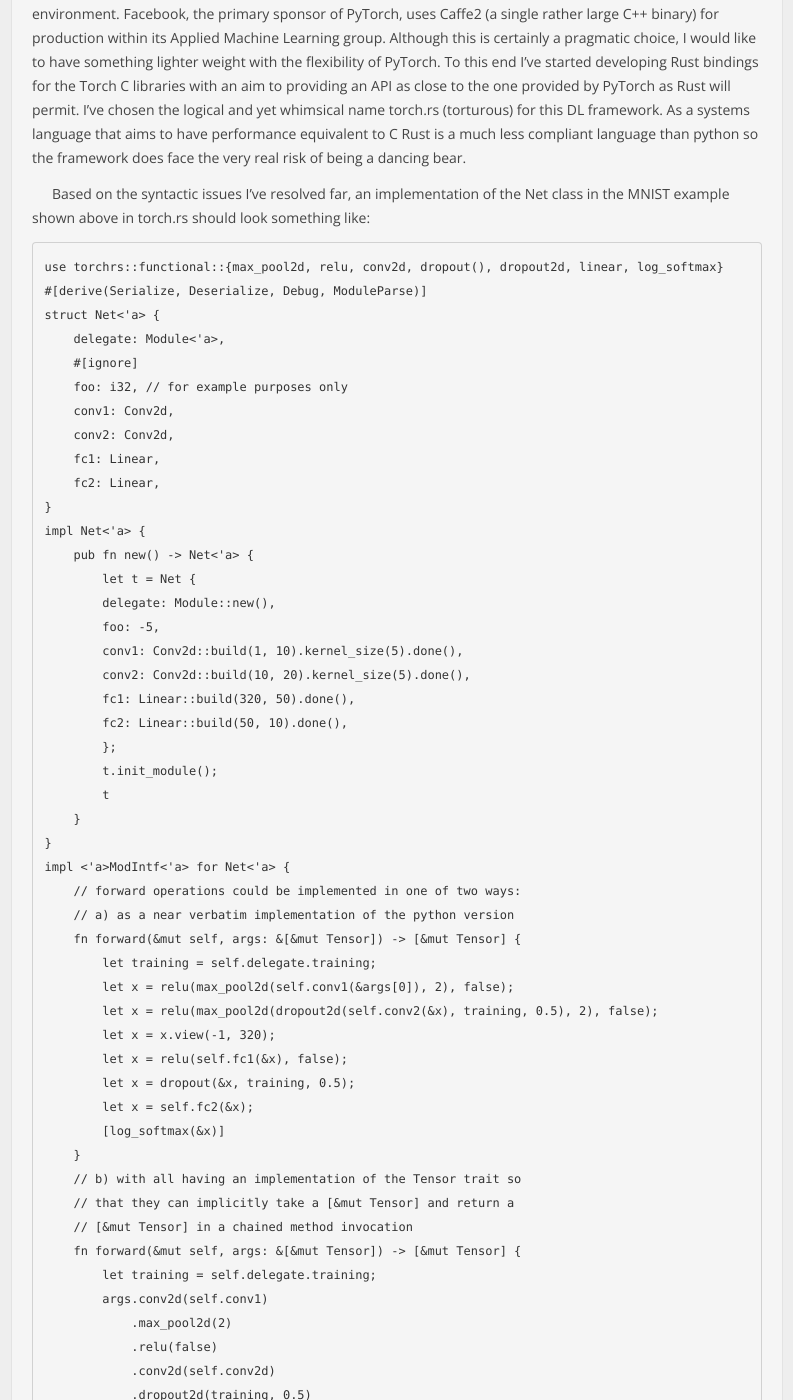
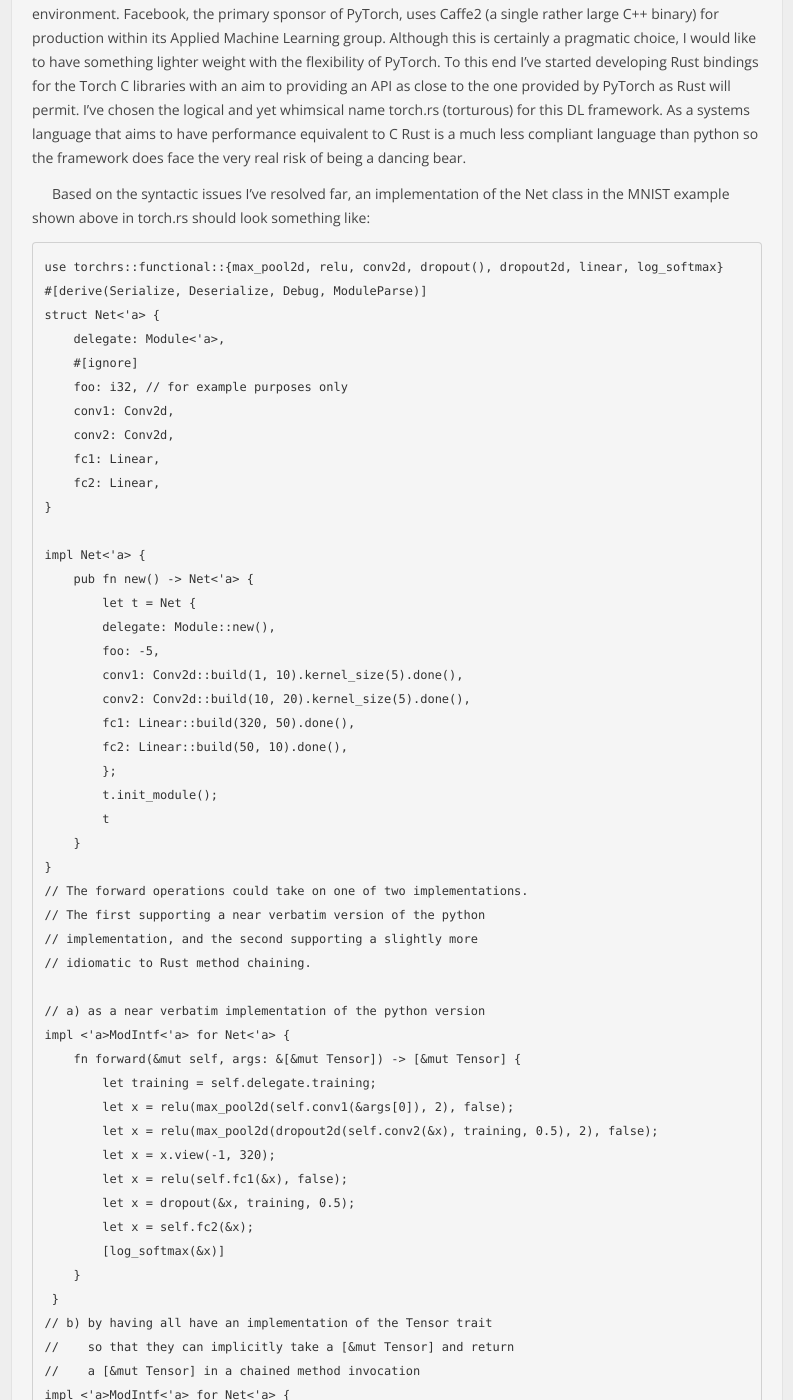
Before and after one commit to mattmacy/mattmacy.github.io, a Jekyll site: the page built from _posts/2017-05-19-Developing-A-Deep-Learning-Framework-in-Rust.md, in a window 1280 px wide and 1400 px high, scrolled down 1250 px. Shown: the whole window, without its empty margins (44-837 px from the left). Built offline with Jekyll 4.4.1, drawn with Linux system fonts in a browser that asks for light colours; some of the changed text lies outside the part shown.

Commit message:
Update 2017-05-19-Developing-A-Deep-Learning-Framework-in-Rust.md

```diff
--- a/_posts/2017-05-19-Developing-A-Deep-Learning-Framework-in-Rust.md
+++ b/_posts/2017-05-19-Developing-A-Deep-Learning-Framework-in-Rust.md
@@ -57,6 +57,7 @@ Based on the syntactic issues I've resolved far, an implementation of the Net cl
         fc1: Linear,
         fc2: Linear,
     }
+
     impl Net<'a> {
         pub fn new() -> Net<'a> {
             let t = Net {
@@ -71,9 +72,13 @@ Based on the syntactic issues I've resolved far, an implementation of the Net cl
             t
         }
     }
+    // The forward operations could take on one of two implementations.
+    // The first supporting a near verbatim version of the python
+    // implementation, and the second supporting a slightly more
+    // idiomatic to Rust method chaining.
+
+    // a) as a near verbatim implementation of the python version
     impl <'a>ModIntf<'a> for Net<'a> {
-        // forward operations could be implemented in one of two ways:
-        // a) as a near verbatim implementation of the python version
         fn forward(&mut self, args: &[&mut Tensor]) -> [&mut Tensor] {
             let training = self.delegate.training;
             let x = relu(max_pool2d(self.conv1(&args[0]), 2), false);
@@ -84,9 +89,11 @@ Based on the syntactic issues I've resolved far, an implementation of the Net cl
             let x = self.fc2(&x);
             [log_softmax(&x)]
         }
-        // b) with all having an implementation of the Tensor trait so
-        // that they can implicitly take a [&mut Tensor] and return a
-        // [&mut Tensor] in a chained method invocation
+     }
+    // b) by having all have an implementation of the Tensor trait
+    //    so that they can implicitly take a [&mut Tensor] and return
+    //    a [&mut Tensor] in a chained method invocation
+    impl <'a>ModIntf<'a> for Net<'a> {
         fn forward(&mut self, args: &[&mut Tensor]) -> [&mut Tensor] {
             let training = self.delegate.training;
             args.conv2d(self.conv1)
@@ -116,7 +125,6 @@ Based on the syntactic issues I've resolved far, an implementation of the Net cl
             let x = x.linear(self.fc2);
             x.log_softmax()
         }
-        fn delegate(&mut self) -> &mut Module<'a> { &mut self.delegate }
     }
 
 While certainly more verbose than the PyTorch version, I think it actually does a reasonable job of capturing the spirit of the PyTorch API. In descending order of severity, the added complexity and syntax mismatch stem from limits imposed by the following design decisions made by the Rust developers:
```
Also changed, not shown: other parts of _posts/2017-05-19-Developing-A-Deep-Learning-Framework-in-Rust.md (+5 -3 lines).
